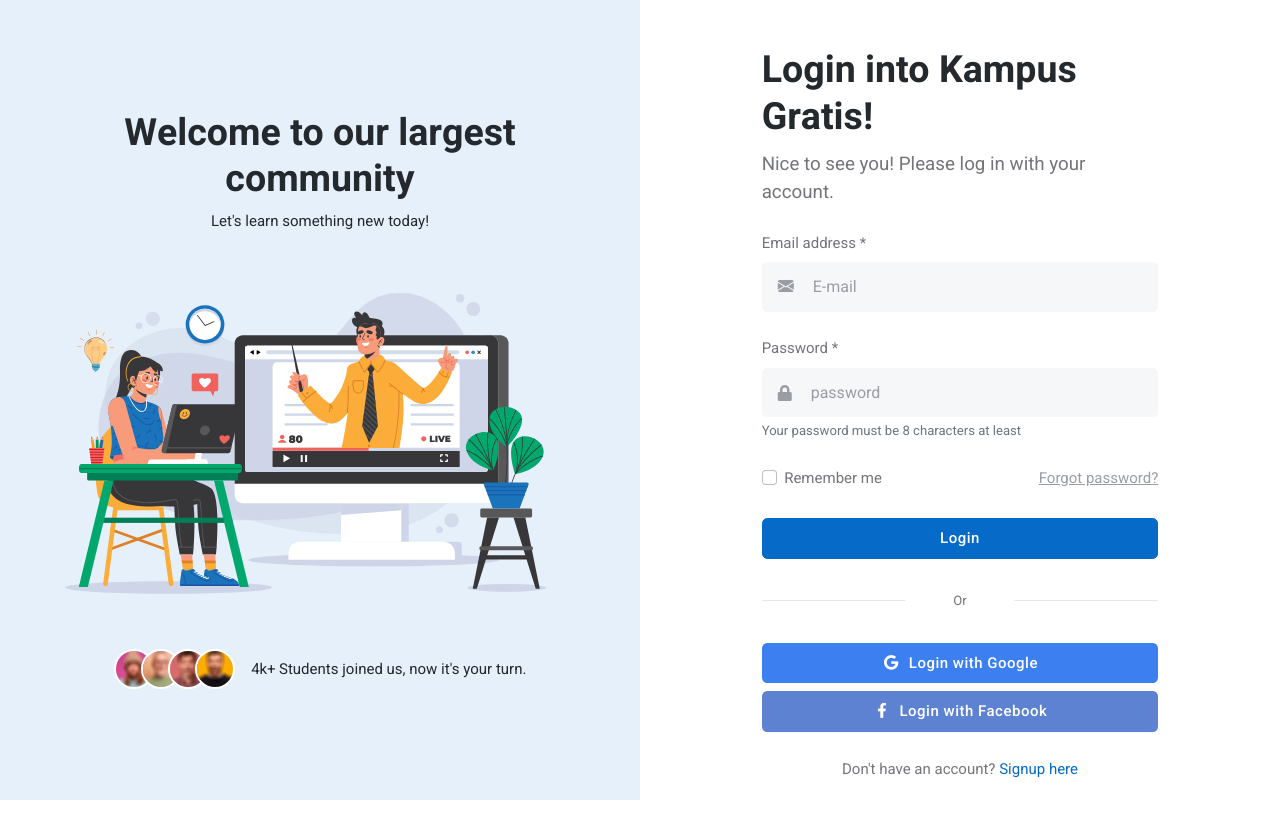
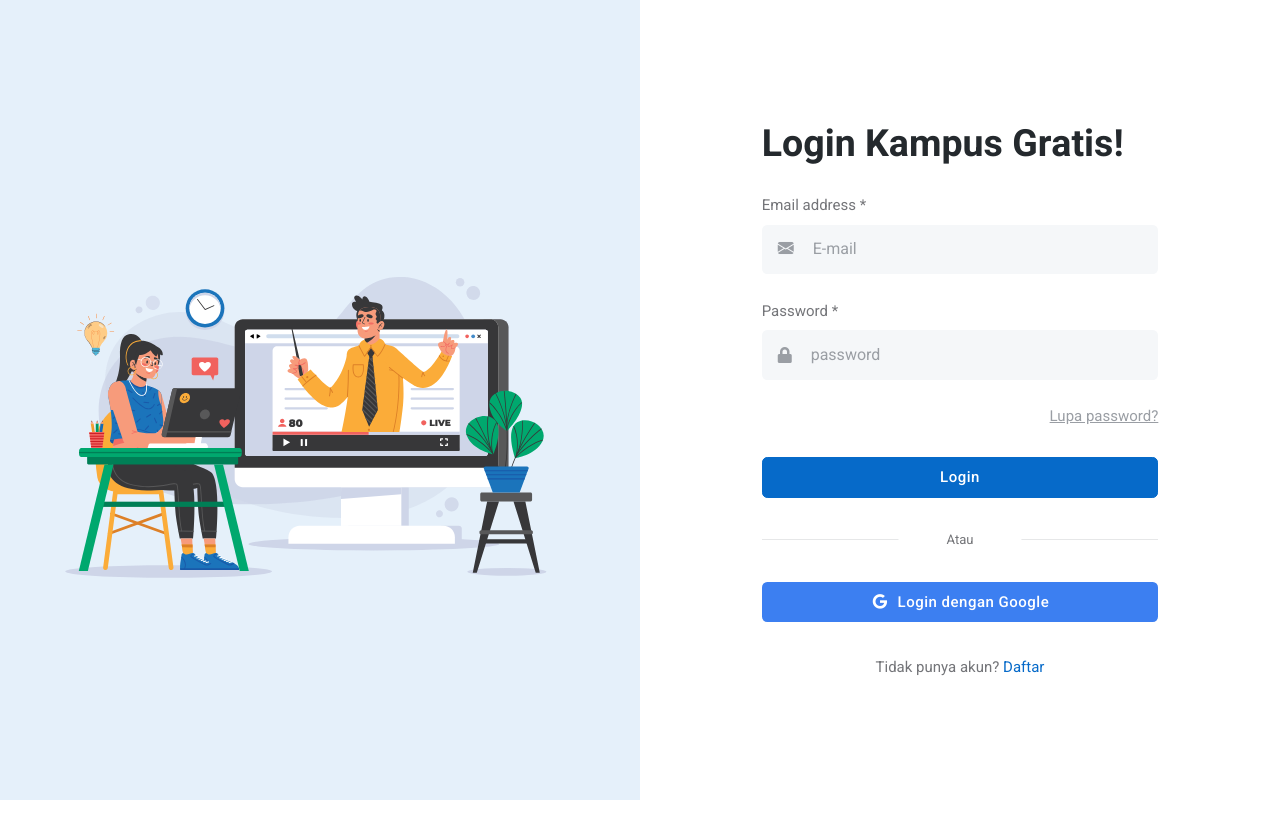
Before and after one commit to nadheva/frontend-kampusgratis, a React (Create React App) app: page /login in a window 1280 px wide. After the commit the page ends 800 px from the top, so only its background shows below. Built offline with nearby package versions, Linux system fonts and the light colour scheme.

Commit message:
update login

```diff
--- a/src/pages/Login.js
+++ b/src/pages/Login.js
@@ -1,162 +1,173 @@
-import React from "react";
+import React, { useEffect } from "react";
 
 function Login() {
+
+  useEffect(() => {
+    document.title = "Kampus Gratis | Login";
+  });
+
   return (
     <main>
-      <section class="p-0 d-flex align-items-center position-relative overflow-hidden">
-        <div class="container-fluid">
-          <div class="row">
-            <div class="col-12 col-lg-6 d-md-flex align-items-center justify-content-center bg-primary bg-opacity-10 vh-lg-100">
-              <div class="p-3 p-lg-5">
-                <div class="text-center">
-                  <h2 class="fw-bold">Welcome to our largest community</h2>
-                  <p class="mb-0 h6 fw-light">
+      <section className="p-0 d-flex align-items-center position-relative overflow-hidden">
+        <div className="container-fluid">
+          <div className="row">
+            <div className="col-12 col-lg-6 d-md-flex align-items-center justify-content-center bg-primary bg-opacity-10 vh-lg-100">
+              <div className="p-3 p-lg-5">
+                {/* <div className="text-center">
+                  <h2 className="fw-bold">Welcome to our largest community</h2>
+                  <p className="mb-0 h6 fw-light">
                     Let's learn something new today!
                   </p>
-                </div>
+                </div> */}
 
-                <img src="assets/images/element/02.svg" class="mt-5" alt="" />
+                <img
+                  src="assets/images/element/02.svg"
+                  className="mt-5"
+                  alt=""
+                />
 
-                <div class="d-sm-flex mt-5 align-items-center justify-content-center">
-                  <ul class="avatar-group mb-2 mb-sm-0">
-                    <li class="avatar avatar-sm">
+                {/* <div className="d-sm-flex mt-5 align-items-center justify-content-center">
+                  <ul className="avatar-group mb-2 mb-sm-0">
+                    <li className="avatar avatar-sm">
                       <img
-                        class="avatar-img rounded-circle"
+                        className="avatar-img rounded-circle"
                         src="assets/images/avatar/01.jpg"
                         alt="avatar"
                       />
                     </li>
-                    <li class="avatar avatar-sm">
+                    <li className="avatar avatar-sm">
                       <img
-                        class="avatar-img rounded-circle"
+                        className="avatar-img rounded-circle"
                         src="assets/images/avatar/02.jpg"
                         alt="avatar"
                       />
                     </li>
-                    <li class="avatar avatar-sm">
+                    <li className="avatar avatar-sm">
                       <img
-                        class="avatar-img rounded-circle"
+                        className="avatar-img rounded-circle"
                         src="assets/images/avatar/03.jpg"
                         alt="avatar"
                       />
                     </li>
-                    <li class="avatar avatar-sm">
+                    <li className="avatar avatar-sm">
                       <img
-                        class="avatar-img rounded-circle"
+                        className="avatar-img rounded-circle"
                         src="assets/images/avatar/04.jpg"
                         alt="avatar"
                       />
                     </li>
                   </ul>
 
-                  <p class="mb-0 h6 fw-light ms-0 ms-sm-3">
+                  <p className="mb-0 h6 fw-light ms-0 ms-sm-3">
                     4k+ Students joined us, now it's your turn.
                   </p>
-                </div>
+                </div> */}
               </div>
             </div>
 
-            <div class="col-12 col-lg-6 m-auto">
-              <div class="row my-5">
-                <div class="col-sm-10 col-xl-8 m-auto">
-                  {/* <span class="mb-0 fs-1">👋</span> */}
-                  <h1 class="fs-2">Login into Kampus Gratis!</h1>
-                  <p class="lead mb-4">
+            <div className="col-12 col-lg-6 m-auto">
+              <div className="row my-5">
+                <div className="col-sm-10 col-xl-8 m-auto">
+                  {/* <span className="mb-0 fs-1">👋</span> */}
+                  <h1 className="fs-2 mb-4">Login Kampus Gratis!</h1>
+                  {/* <p className="lead mb-4">
                     Nice to see you! Please log in with your account.
-                  </p>
+                  </p> */}
 
                   <form>
-                    <div class="mb-4">
-                      <label for="exampleInputEmail1" class="form-label">
+                    <div className="mb-4">
+                      <label for="exampleInputEmail1" className="form-label">
                         Email address *
                       </label>
-                      <div class="input-group input-group-lg">
-                        <span class="input-group-text bg-light rounded-start border-0 text-secondary px-3">
-                          <i class="bi bi-envelope-fill"></i>
+                      <div className="input-group input-group-lg">
+                        <span className="input-group-text bg-light rounded-start border-0 text-secondary px-3">
+                          <i className="bi bi-envelope-fill"></i>
                         </span>
                         <input
                           type="email"
-                          class="form-control border-0 bg-light rounded-end ps-1"
+                          className="form-control border-0 bg-light rounded-end ps-1"
                           placeholder="E-mail"
                           id="exampleInputEmail1"
                         />
                       </div>
                     </div>
 
-                    <div class="mb-4">
-                      <label for="inputPassword5" class="form-label">
+                    <div className="mb-4">
+                      <label for="inputPassword5" className="form-label">
                         Password *
                       </label>
-                      <div class="input-group input-group-lg">
-                        <span class="input-group-text bg-light rounded-start border-0 text-secondary px-3">
-                          <i class="fas fa-lock"></i>
+                      <div className="input-group input-group-lg">
+                        <span className="input-group-text bg-light rounded-start border-0 text-secondary px-3">
+                          <i className="fas fa-lock"></i>
                         </span>
                         <input
                           type="password"
-                          class="form-control border-0 bg-light rounded-end ps-1"
+                          className="form-control border-0 bg-light rounded-end ps-1"
                           placeholder="password"
                           id="inputPassword5"
                         />
                       </div>
-                      <div id="passwordHelpBlock" class="form-text">
+                      {/* <div id="passwordHelpBlock" className="form-text">
                         Your password must be 8 characters at least
-                      </div>
+                      </div> */}
                     </div>
 
-                    <div class="mb-4 d-flex justify-content-between mb-4">
-                      <div class="form-check">
-                        <input
+                    <div className="mb-4 d-flex justify-content-between mb-4">
+                      <div className="form-check">
+                        {/* <input
                           type="checkbox"
-                          class="form-check-input"
+                          className="form-check-input"
                           id="exampleCheck1"
                         />
-                        <label class="form-check-label" for="exampleCheck1">
+                        <label className="form-check-label" for="exampleCheck1">
                           Remember me
-                        </label>
+                        </label> */}
                       </div>
-                      <div class="text-primary-hover">
-                        <a href="forgot-password.html" class="text-secondary">
-                          <u>Forgot password?</u>
+                      <div className="text-primary-hover">
+                        <a
+                          href=" "
+                          className="text-secondary"
+                        >
+                          <u>Lupa password?</u>
                         </a>
                       </div>
                     </div>
 
-                    <div class="align-items-center mt-0">
-                      <div class="d-grid">
-                        <button class="btn btn-primary mb-0" type="button">
+                    <div className="align-items-center mt-0">
+                      <div className="d-grid">
+                        <button className="btn btn-primary mb-0" type="button">
                           Login
                         </button>
                       </div>
                     </div>
                   </form>
 
-                  <div class="row">
-                    <div class="position-relative my-4">
+                  <div className="row">
+                    <div className="position-relative my-4">
                       <hr />
-                      <p class="small position-absolute top-50 start-50 translate-middle bg-body px-5">
-                        Or
+                      <p className="small position-absolute top-50 start-50 translate-middle bg-body px-5">
+                        Atau
                       </p>
                     </div>
 
-                    <div class="col-xxl-6 d-grid">
-                      <a href=" " class="btn bg-google mb-2 mb-xxl-0">
-                        <i class="fab fa-fw fa-google text-white me-2"></i>Login
-                        with Google
+                    <div className="col-xxl-6 d-grid">
+                      <a href=" " className="btn bg-google mb-2 mb-xxl-0">
+                        <i className="fab fa-fw fa-google text-white me-2"></i>
+                        Login dengan Google
                       </a>
                     </div>
 
-                    <div class="col-xxl-6 d-grid">
-                      <a href=" " class="btn bg-facebook mb-0">
-                        <i class="fab fa-fw fa-facebook-f me-2"></i>Login with
+                    {/* <div className="col-xxl-6 d-grid">
+                      <a href=" " className="btn bg-facebook mb-0">
+                        <i className="fab fa-fw fa-facebook-f me-2"></i>Login with
                         Facebook
                       </a>
-                    </div>
+                    </div> */}
                   </div>
 
-                  <div class="mt-4 text-center">
+                  <div className="mt-4 text-center">
                     <span>
-                      Don't have an account?{" "}
-                      <a href="sign-up.html">Signup here</a>
+                      Tidak punya akun? <a href=" ">Daftar</a>
                     </span>
                   </div>
                 </div>
```
